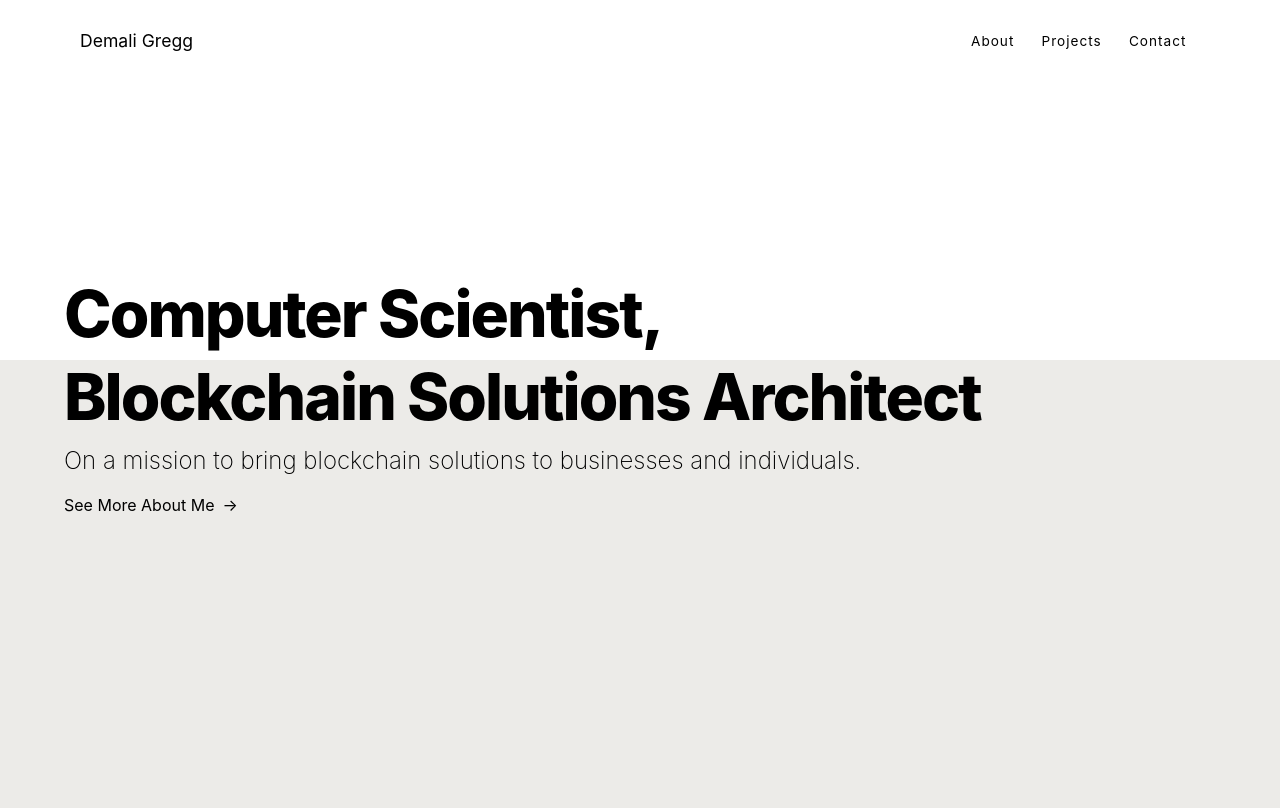
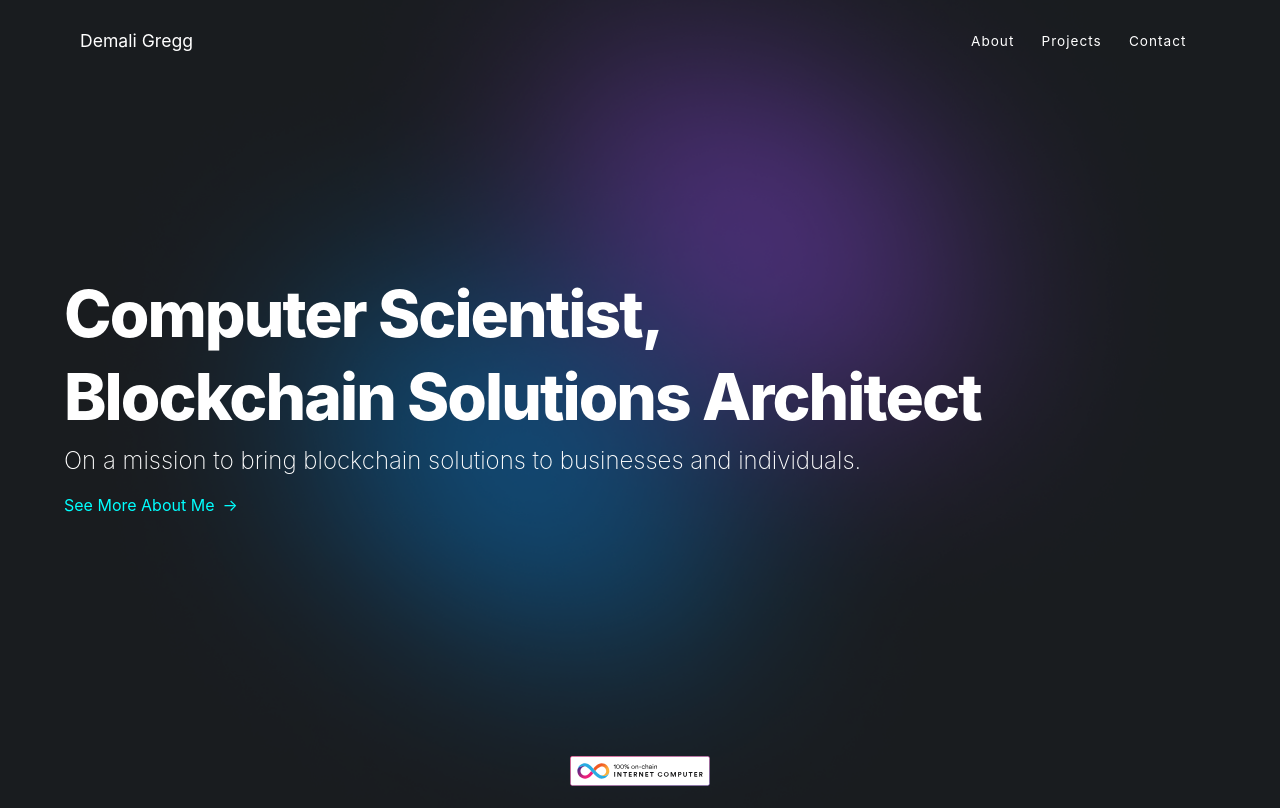
Before and after one commit to Demali-876/portfolio, a SvelteKit app in the folder src/portfolio_frontend/: page / in a window 1280 px wide. Built offline with nearby package versions, Linux system fonts and the light colour scheme.

Commit message:
Gradient Theme updated

```diff
--- a/src/portfolio_frontend/src/app.html
+++ b/src/portfolio_frontend/src/app.html
@@ -9,6 +9,11 @@
 	</head>
 	<body>
 		<div id="svelte">%sveltekit.body%</div>
+        <footer>
+            <a href="https://internetcomputer.org" target="_blank">
+                <img src="/logo2.svg" alt="Logo" id="footer-logo">
+            </a>
+        </footer>
 	</body>
 </html>
 
@@ -17,21 +22,22 @@
     background-position: left top;
 	font-family: "Inter", sans-serif;
 	margin: 0;
-	background-repeat: no-repeat;
+    background-image: url('/gradient.png');
+    background-size: cover;
+    background-position: center;
 	}
 
 	* {
 	box-sizing: border-box;
-
 	}
 
 	a {
 	text-decoration: none;
-    color: black;
+    color: white;
 	}
 
 	:root{
-		--background: #ecebe8;
+		--background: transparent;
 	}
 
 
@@ -64,13 +70,27 @@
         margin: 1em;
         font-size: 0.85rem;
         letter-spacing: 1px;
-        color: black;
+        color: white;
     }
 
     .nav-logo {
         position: relative;
         line-height: 1;
         font-size: 1.1rem;
-        color: black;
+        color: white;
+    }
+    footer {
+        position: fixed;
+        left: 0;
+        right: 0;
+        bottom: 0;
+        text-align: center;
+        padding: 10px 0;
+        background: transparent;
+    }
+
+    #footer-logo {
+        width: 140px;
+        height: auto;
     }
 </style>
--- a/src/portfolio_frontend/src/routes/+layout.svelte
+++ b/src/portfolio_frontend/src/routes/+layout.svelte
@@ -1,7 +1,4 @@
 <!-- src/routes/+layout.svelte -->
-<script context="module">
-    export const prerender = true;
-  </script>
 <nav>
     <div class="nav-container">
         <a href="/" class="nav-logo" title="Back to Homepage">Demali Gregg</a>
@@ -22,5 +19,8 @@
      .container {
         max-width: 1400px;
         margin: 50px auto;
+        background-color: rgba(0, 0, 0, 0);
+
+        color: #fff
     }
 </style>
--- a/src/portfolio_frontend/src/routes/+page.svelte
+++ b/src/portfolio_frontend/src/routes/+page.svelte
@@ -17,8 +17,8 @@
 			<h2 class="subtitle">
 			  On a mission to bring blockchain solutions to businesses and individuals.
 			</h2>
-			<div style="color:black" class="scroll-button animate-scroll" tabindex="0">
-			  <a href="/about">See More About Me</a><div class="arrow">→</div>
+			<div style="color:cyan" class="scroll-button animate-scroll" tabindex="0">
+			  <a style ="color:cyan" href="/about">See More About Me</a><div class="arrow">→</div>
 			</div>
 		  </div>
 		</div>
@@ -57,7 +57,7 @@
         position: relative;
         font: inherit;
         margin: 0;
-		text-align: left;
+		    text-align: left;
         line-height: 130%;
         width: fit-content;
         font-weight: 800;
--- a/src/portfolio_frontend/src/routes/index/index.svelte
+++ /dev/null
@@ -1,95 +0,0 @@
-<!-- src/routes/page.svelte -->
-<svelte:head>
-	<title>Demali Gregg</title>
-</svelte:head>
-
-<div class="container">
-	<div class="info">
-		<div class="animate-background">
-		  <div class="container info-container">
-			<div class="info-text">
-			  <h1>
-				<p class="animate-text-1">Computer Scientist,</p>
-				<p class="text-2">Blockchain Solutions Architect</p>
-			  </h1>
-			</div>
-			<h2 class="subtitle">
-			  On a mission to bring blockchain solutions to businesses and individuals.
-			</h2>
-			<div style="color:black" class="scroll-button animate-scroll" tabindex="0">
-			  <a href="/about">See More About Me</a><div class="arrow">→</div>
-			</div>
-		  </div>
-		</div>
-	</div>
-</div>
-
-<div class="background-div"></div>
-
-
-<style>
-    .info {
-        text-align: center;
-        position: relative;
-    }
-
-    .info-container {
-        height: 100%;
-        display:flex;
-        flex-direction: column;
-        justify-content: center;
-        text-align: left;
-        align-items: start;
-    }
-
-    .container {
-		    max-width: 1400px;
-        margin: 190px 0 0 2rem;
-    }
-
-    .info h1 {
-        font-size: 4rem;
-        margin: 0;
-    }
-
-    .info h1 p {
-        position: relative;
-        font: inherit;
-        margin: 0;
-		text-align: left;
-        line-height: 130%;
-        width: fit-content;
-        font-weight: 800;
-        letter-spacing: -0.03em;
-    }
-
-    .info h2 {
-        max-width: 65ch;
-        font-weight: 200;
-        margin-top: 0.50rem;
-    }
-
-	.background-div {
-		background-color: var(--background);
-    	width: 100%;
-		height: 56vh;
-		margin: -155px auto;
-	}
-
-
-    .info .info-text {
-        position: relative;
-    }
-
-	.scroll-button {
-		display: flex;
-		border: none;
-		outline: none;
-		cursor: pointer;
-	}
-
-  	.scroll-button .arrow {
-  		margin-left: 0.50rem;
-	}
-
-</style>
```
Also changed, not shown: src/portfolio_frontend/static/gradient.png (added).
